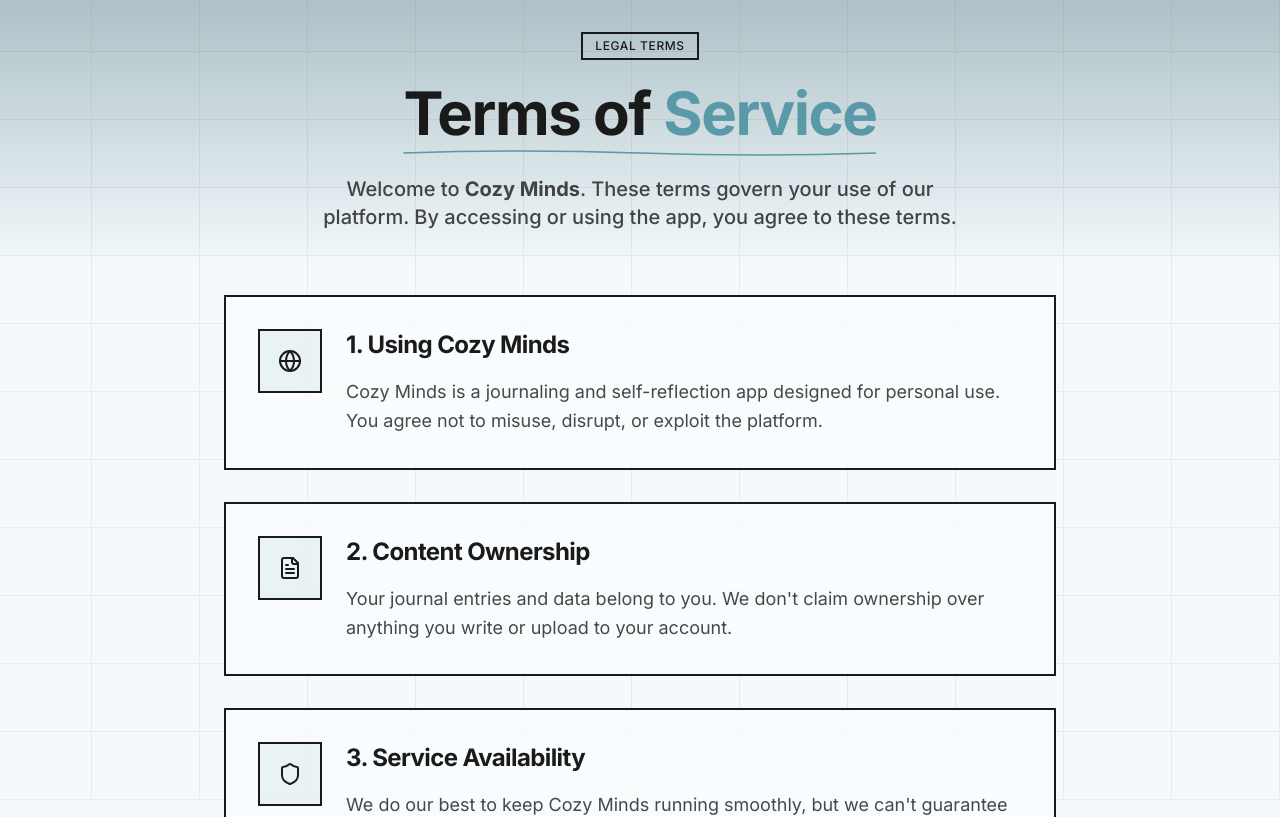
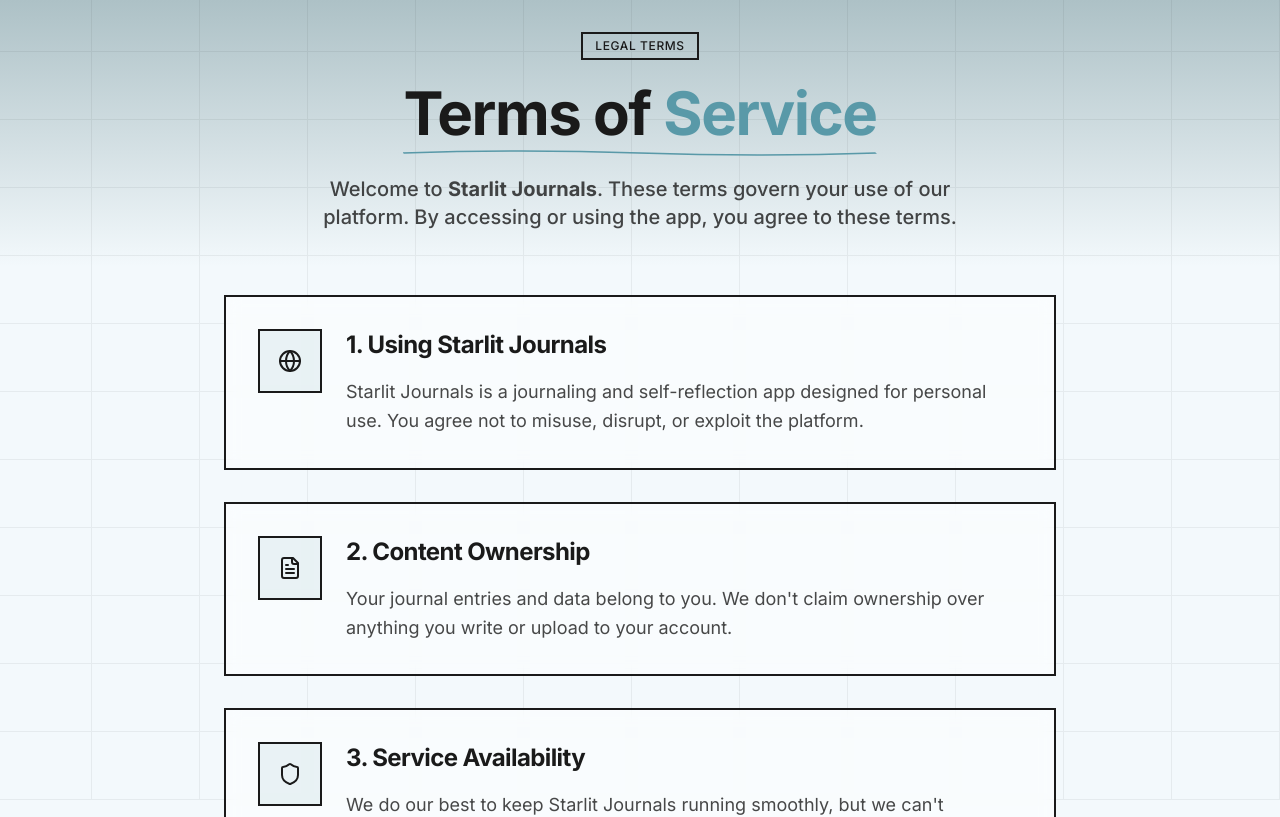
Before and after one commit to Bot-code-2003/cozyminds-client, a React (Vite) app: page /terms-of-service in a window 1280 px wide. Shown: the top 817 px of the page. Built offline with nearby package versions, Linux system fonts and the light colour scheme; no server answers.

Commit message:
DOMAIN CHANGE

```diff
--- a/src/App.jsx
+++ b/src/App.jsx
@@ -67,7 +67,7 @@
             />
             <Route path="/privacy-policy" element={<Privacy />} />
             <Route path="/terms-of-service" element={<Terms />} />
-            <Route path="/cozyminds-blog" element={<CozyMindsBlog />} />
+            <Route path="/starlitblogs" element={<CozyMindsBlog />} />
             <Route path="/blog/:slug" element={<BlogPage />} />
             <Route path="/collections" element={<Collections />} />
             <Route path="/profile-settings" element={<ProfileSettings />} />
--- a/src/Components/Landing/BlogPage.jsx
+++ b/src/Components/Landing/BlogPage.jsx
@@ -68,7 +68,7 @@
       <div className="min-h-screen dark:bg-[#1A1A1A] dark:text-[#F8F1E9] bg-[#f3f9fc] text-[#1A1A1A] font-sans transition-colors duration-300">
         {/* SEO Meta Tags */}
         <head>
-          <title>{post.seo.ogTitle} | TheCozyTale Blog</title>
+          <title>{post.seo.ogTitle} | Starlit Journals Blog</title>
           <meta name="description" content={post.metaDescription} />
           <meta name="keywords" content={post.seo.keywords} />
           <meta name="author" content={post.author} />
@@ -127,7 +127,7 @@
           {/* Mobile Navigation */}
           <div className="flex items-center justify-between mb-6 sm:hidden">
             <button
-              onClick={() => navigate("/cozyminds-blog")}
+              onClick={() => navigate("/starlitblogs")}
               className="flex items-center gap-2 px-3 py-2 border-2 border-[#1A1A1A] dark:border-[#F8F1E9] rounded-lg hover:bg-[#5999a8]/10 dark:hover:bg-[#5999a8]/20 transition-all duration-300"
             >
               <ArrowLeft size={16} />
@@ -188,7 +188,7 @@
           {/* Desktop Navigation */}
           <div className="hidden sm:flex items-center justify-between mb-8">
             <button
-              onClick={() => navigate("/cozyminds-blog")}
+              onClick={() => navigate("/starlitblogs")}
               className="flex items-center gap-2 px-4 py-2 border-2 border-[#1A1A1A] dark:border-[#F8F1E9] rounded-md hover:bg-[#5999a8]/10 dark:hover:bg-[#5999a8]/20 transition-all duration-300"
             >
               <ArrowLeft size={16} />
--- a/src/Components/Landing/CozyMindsBlog.jsx
+++ b/src/Components/Landing/CozyMindsBlog.jsx
@@ -100,17 +100,20 @@
           name="keywords"
           content="journaling blog, mental wellness, mindfulness, self-reflection, therapeutic writing, emotional health, mindful living"
         />
-        <meta name="author" content="Cozy Minds Team" />
+        <meta name="author" content="Starlit Journals Team" />
         <meta
           property="og:title"
-          content="Cozy Minds Blog - Mindful Journaling Insights"
+          content="Starlit Journals Blog - Mindful Journaling Insights"
         />
         <meta
           property="og:description"
           content="Thoughtful insights and gentle guidance for your journaling journey and mental wellness."
         />
         <meta property="og:type" content="website" />
-        <meta property="og:url" content="https://cozyminds.com/blog" />
+        <meta
+          property="og:url"
+          content="https://starlitjournals.vercel.app/starlitblogs"
+        />
         <meta name="twitter:card" content="summary_large_image" />
         <meta
           name="twitter:title"
--- a/src/Components/Landing/SignupModal.jsx
+++ b/src/Components/Landing/SignupModal.jsx
@@ -125,7 +125,7 @@
                   id="signup-form-heading"
                   className="text-2xl font-bold mb-6 text-center"
                 >
-                  Join Cozy Minds
+                  Join Starlit Journals
                 </h2>
 
                 {signupError && (
--- a/src/Components/Landing/Terms.jsx
+++ b/src/Components/Landing/Terms.jsx
@@ -18,9 +18,9 @@
   const sections = [
     {
       icon: <Globe size={24} />,
-      title: "Using Cozy Minds",
+      title: "Using Starlit Journals",
       content:
-        "Cozy Minds is a journaling and self-reflection app designed for personal use. You agree not to misuse, disrupt, or exploit the platform.",
+        "Starlit Journals is a journaling and self-reflection app designed for personal use. You agree not to misuse, disrupt, or exploit the platform.",
     },
     {
       icon: <FileText size={24} />,
@@ -32,7 +32,7 @@
       icon: <Shield size={24} />,
       title: "Service Availability",
       content:
-        "We do our best to keep Cozy Minds running smoothly, but we can't guarantee perfect uptime or bug-free experiences. Features may evolve or change over time.",
+        "We do our best to keep Starlit Journals running smoothly, but we can't guarantee perfect uptime or bug-free experiences. Features may evolve or change over time.",
     },
     {
       icon: <RefreshCw size={24} />,
@@ -91,9 +91,9 @@
             </span>
           </h1>
           <p className="text-lg md:text-xl opacity-80 font-medium max-w-2xl mx-auto">
-            Welcome to <strong>Cozy Minds</strong>. These terms govern your use
-            of our platform. By accessing or using the app, you agree to these
-            terms.
+            Welcome to <strong>Starlit Journals</strong>. These terms govern
+            your use of our platform. By accessing or using the app, you agree
+            to these terms.
           </p>
         </div>
 
```
